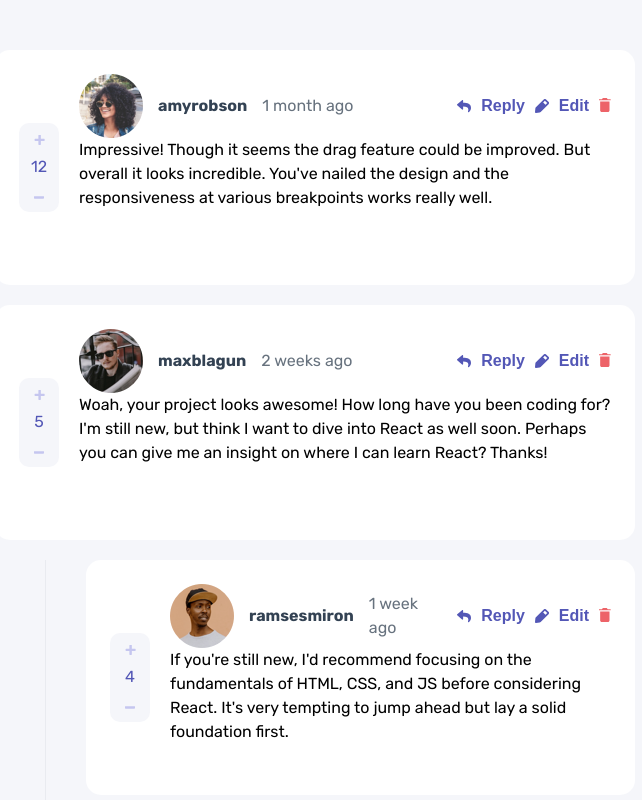
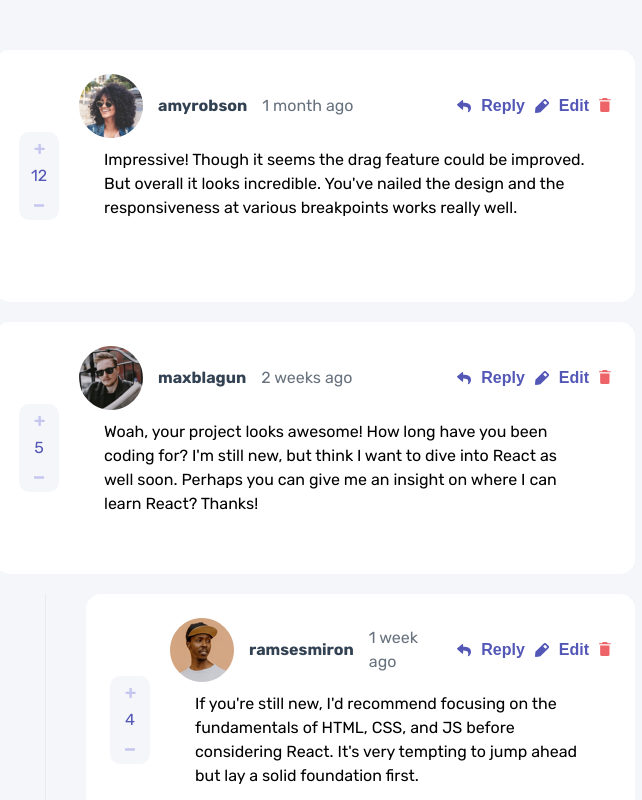
Before and after one commit to vakkko/Interactive-comments-section, a React (Create React App) app: page / in a window 1280 px wide. Shown: the top 800 px of the page, without its empty margins (325-967 px from the left). Built offline with nearby package versions, Linux system fonts and the light colour scheme.

Commit message:
Fix an erro on nested reply click. Add update button on edit click

```diff
--- a/src/App.modal.ts
+++ b/src/App.modal.ts
@@ -50,7 +50,6 @@ export interface AuthorProps {
   handleEditClick: () => void;
   onDelete: () => void;
   editClicked: boolean;
-  handleSaveClick: () => void;
   onReply: () => void;
   setReplyClicked: React.Dispatch<React.SetStateAction<boolean>>;
 }
--- a/src/App.tsx
+++ b/src/App.tsx
@@ -3,7 +3,7 @@ import axios from "axios";
 import { useEffect, useState } from "react";
 import AddComment from "./components/AddComment/AddComment";
 import { Commentor } from "./App.modal";
-import CommentSection from "./components/Comment/Comment";
+import Comment from "./components/Comment/Comment";
 import { SyntheticEvent } from "react";
 import DeleteComment from "./components/DeleteComment/DeleteComment";
 
@@ -26,14 +26,12 @@ function App() {
     replyId?: number;
   } | null>(null);
 
-  const handleReply = (i: number) => {
-    const replyTo = user.comments[i].user.username;
-
+  const handleReply = (i: number, replyTo: string) => {
     setReplyClicked(true);
 
     const newReply = {
       id: Date.now(),
-      replyingTo: user.comments[i].user.username,
+      replyingTo: replyTo,
       content: `@${replyTo}`,
       createdAt: "",
       replies: [],
@@ -49,7 +47,11 @@ function App() {
 
     const updatedComments = [...user.comments];
 
-    updatedComments[i].replies.push(newReply);
+    if (i === 3) {
+      updatedComments[1].replies.push(newReply);
+    } else {
+      updatedComments[i].replies.push(newReply);
+    }
     setUser({
       ...user,
       comments: updatedComments,
@@ -155,14 +157,14 @@ function App() {
     <div className="comments-section">
       {user?.comments.map((comment, index) => (
         <div className={`${comment.user.username}-container`} key={index}>
-          <CommentSection
+          <Comment
             userName={comment.user.username}
             picture={comment.user.image.webp}
             created={comment.createdAt}
             content={comment.content}
             score={comment.score}
             onDelete={() => OnDelete(index)}
-            onReply={() => handleReply(index)}
+            onReply={() => handleReply(index, comment.user.username)}
             replyClicked={replyClicked}
             setReplyClicked={setReplyClicked}
           />
@@ -171,14 +173,14 @@ function App() {
             <div className="replies-section">
               {comment.replies.map((reply) => (
                 <div key={reply.id}>
-                  <CommentSection
+                  <Comment
                     userName={reply.user.username}
                     picture={reply.user.image.webp}
                     created={reply.createdAt}
                     content={reply.content}
                     score={reply.score}
                     onDelete={() => OnDelete(index, reply.id)}
-                    onReply={() => handleReply(reply.id)}
+                    onReply={() => handleReply(reply.id, reply.user.username)}
                     replyClicked={replyClicked}
                     setReplyClicked={setReplyClicked}
                   />
--- a/src/components/Comment/Author/Author.tsx
+++ b/src/components/Comment/Author/Author.tsx
@@ -8,7 +8,6 @@ export default function Author({
   handleEditClick,
   onDelete,
   editClicked,
-  handleSaveClick,
   onReply,
   setReplyClicked,
 }: AuthorProps) {
@@ -35,11 +34,7 @@ export default function Author({
             Edit
           </button>
         )}
-        {editClicked && (
-          <button className="btn-save" onClick={handleSaveClick}>
-            Save
-          </button>
-        )}
+
         <button onClick={onDelete} className="btn-delete">
           <img src="./images/icon-delete.svg" alt="delete icon" />
         </button>
--- a/src/components/Comment/Comment.tsx
+++ b/src/components/Comment/Comment.tsx
@@ -1,12 +1,11 @@
 import Score from "./Score/Score";
 import Author from "./Author/Author";
 import CommentContent from "./CommentContent/CommentContent";
-
 import "./comment.css";
 import { CommentProps } from "../../App.modal";
 import { useRef, useState } from "react";
 
-export default function CommentSection({
+export default function Comment({
   userName,
   picture,
   created,
@@ -22,7 +21,7 @@ export default function CommentSection({
   const [editClicked, setEditClicked] = useState<boolean>(false);
 
   const handleEditClick = () => {
-    if (inputRef.current) {
+    if (inputRef.current && !editClicked) {
       inputRef.current.focus();
       inputRef.current.setSelectionRange(
         inputRef.current.value.length,
@@ -35,7 +34,6 @@ export default function CommentSection({
   const handleSaveClick = () => {
     if (inputRef.current) {
       inputRef.current.blur();
-
       setEditClicked(false);
     }
   };
@@ -52,7 +50,6 @@ export default function CommentSection({
       <div className="author-comment">
         <Author
           handleEditClick={handleEditClick}
-          handleSaveClick={handleSaveClick}
           created={created}
           picture={picture}
           userName={userName}
@@ -65,6 +62,8 @@ export default function CommentSection({
           ref={inputRef}
           onChange={handleContentChange}
           content={text}
+          editClicked={editClicked}
+          handleSaveClick={handleSaveClick}
         />
       </div>
     </div>
--- a/src/components/Comment/CommentContent/CommentContent.tsx
+++ b/src/components/Comment/CommentContent/CommentContent.tsx
@@ -4,25 +4,34 @@ import "./commentContent.css";
 interface CommentProps {
   content: string;
   onChange: (newContent: string) => void;
+  editClicked: boolean;
+  handleSaveClick: () => void;
 }
 
-const Comments = forwardRef<HTMLTextAreaElement, CommentProps>(
-  ({ content, onChange }, ref) => {
+const CommentContent = forwardRef<HTMLTextAreaElement, CommentProps>(
+  ({ content, onChange, editClicked, handleSaveClick }, ref) => {
     const handleChange = (e: React.ChangeEvent<HTMLTextAreaElement>) => {
       onChange(e.target.value);
     };
 
     return (
+      <div className="comment-wrapper">
         <textarea
           ref={ref}
           className="comment"
           rows={5}
           cols={80}
-        defaultValue={content}
+          value={content}
           onChange={handleChange}
         />
+        {editClicked && (
+          <button onClick={handleSaveClick} className="btn-update">
+            UPDATE
+          </button>
+        )}
+      </div>
     );
   }
 );
 
-export default Comments;
+export default CommentContent;
--- a/src/components/Comment/CommentContent/commentContent.css
+++ b/src/components/Comment/CommentContent/commentContent.css
@@ -7,4 +7,28 @@
   resize: none;
   outline: none;
   width: 100%;
+  background-color: transparent;
+  border-radius: 10px;
+  padding: 1rem 2.5rem;
 }
+
+.comment:focus {
+  border: 1px solid #5357b6;
+}
+
+.comment-wrapper {
+  display: flex;
+  flex-direction: column;
+  align-items: flex-end;
+  justify-content: center;
+  gap: 1.5rem;
+}
+
+.btn-update {
+  font-family: "Rubik", sans-serif;
+  border: none;
+  background-color: #5357b6;
+  color: white;
+  padding: 1.2rem 3rem;
+  border-radius: 10px;
+}
```
Lines whose indentation alone changed are shown as unchanged.
